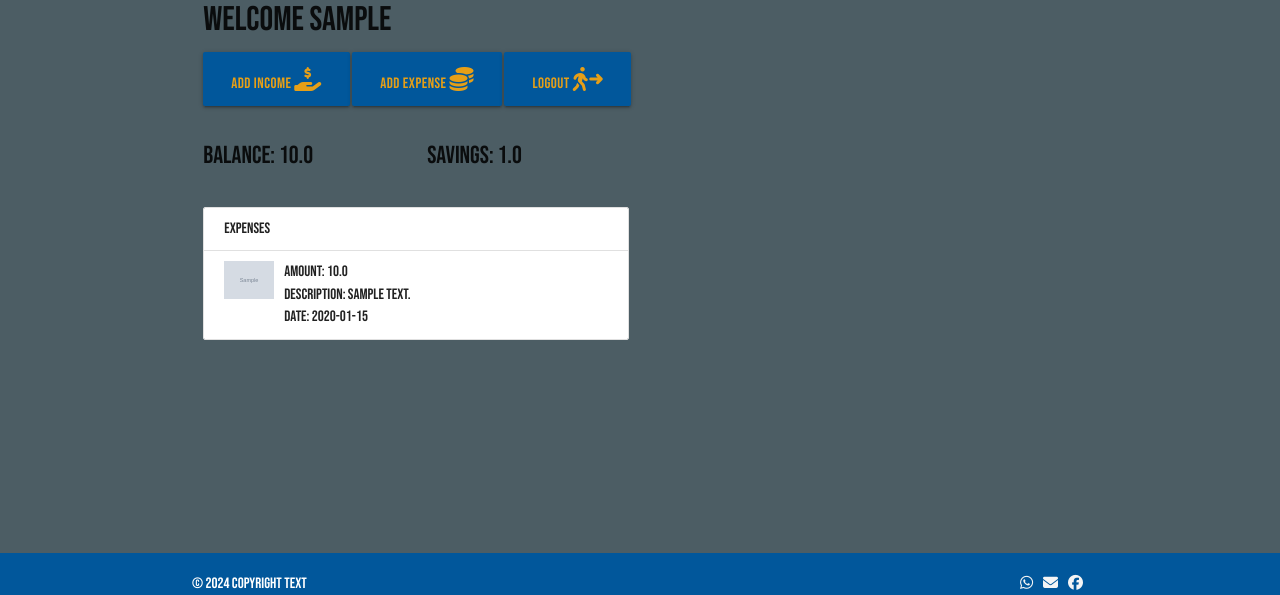
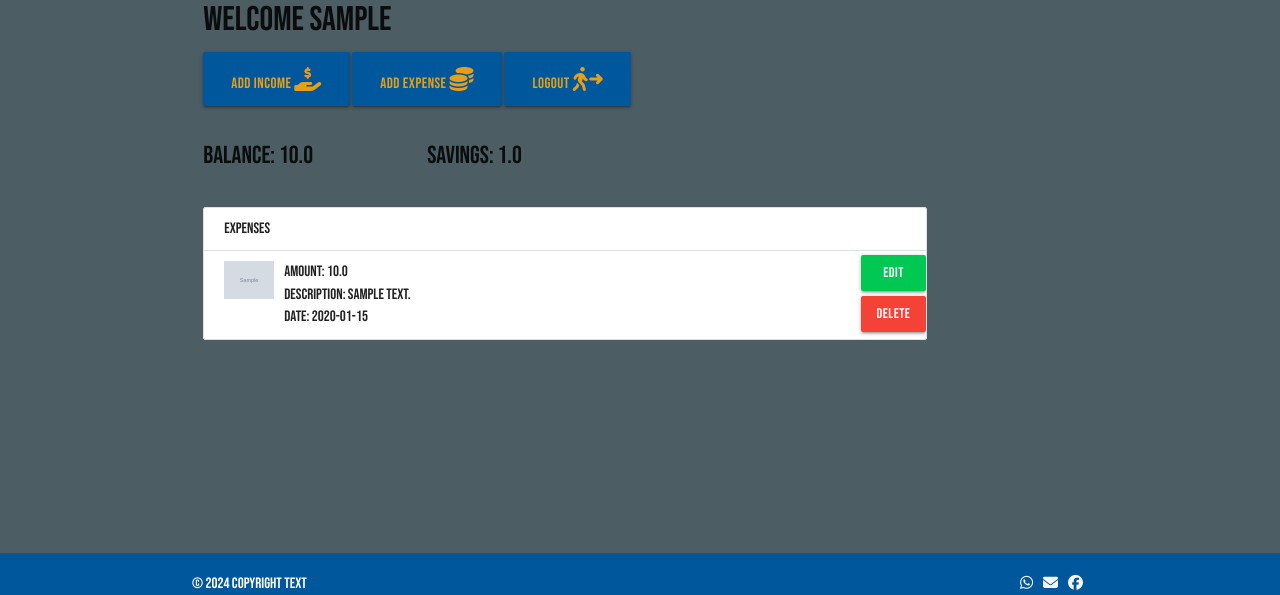
Before and after one commit to Nmyhi/BudgetPal, a Flask app: page /userpage in a window 1280 px wide. Shown: the part 205-800 px from the top of the page. Run offline with Flask 2, Linux system fonts and the light colour scheme; a user stored in the database is signed in; tables that the repository leaves empty hold one stand-in row (values such as "Sample post"); grey boxes marked "Sample" are stand-in pictures.

Commit message:
Add edit and delete buttons to the expenses in the userpage

```diff
--- a/budgetpal/static/css/style.css
+++ b/budgetpal/static/css/style.css
@@ -28,8 +28,21 @@ main {
     display: flex;
     flex-direction: row;
     align-items: flex-start;
+    position: relative;
 }
 
 .expenses-collection-item img {
     margin-right: 10px;
 }
+
+.expenses-buttons-container {
+    position: absolute;
+    top: 4px;
+    right: 0;
+}
+
+.expenses-buttons-container a {
+    display: block;
+    margin-bottom: 5px;
+    /* Adjust the spacing between buttons */
+}
--- a/budgetpal/templates/userpage.html
+++ b/budgetpal/templates/userpage.html
@@ -41,7 +41,7 @@
   </div>
 </div>
 <div class="row">
-  <div class="col s6">
+  <div class="col s10">
     <ul class="collection">
       <li class="collection-item">Expenses</li>
       {% for expense in expenses %}
@@ -57,6 +57,10 @@
           <strong>Amount:</strong> {{ expense.amount }}<br />
           <strong>Description:</strong> {{ expense.description or 'N/A' }}<br />
           <strong>Date:</strong> {{ expense.expense_date or 'N/A' }}
+          <div class="expenses-buttons-container">
+            <a href="#" class="btn green accent-4">Edit</a>
+            <a href="#" class="btn red">Delete</a>
+          </div>
         </span>
       </li>
       {% endfor %}
```
